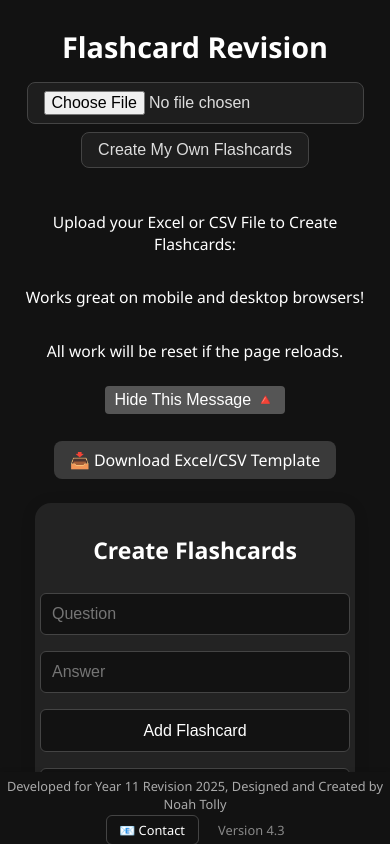
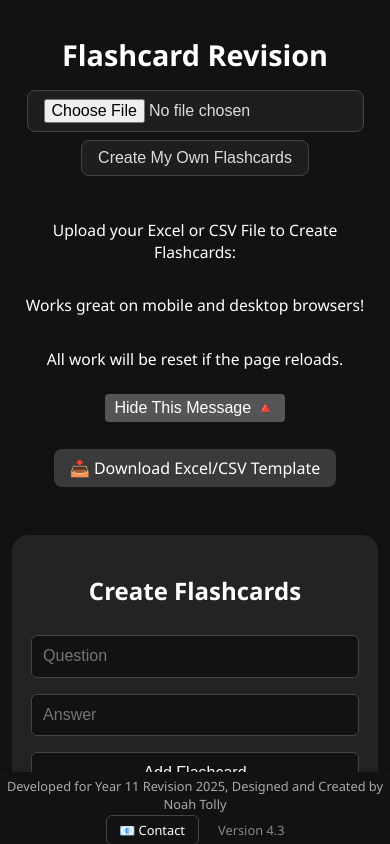
Before and after one commit to noahtollysmells/TESTINGOFFLASHCARDS, a plain HTML site: page index.html in a window 390 px wide. Both pictures are taken after a click on the button "Create My Own Flashcards". Drawn offline with Linux system fonts and the light colour scheme.

Commit message:
Update style.css

```diff
--- a/style.css
+++ b/style.css
@@ -158,8 +158,8 @@ a.download-btn:hover { background: #555; }
 @media (max-width: 600px) {
   .big-flashcard {
     width: 94vw;
-    max-width: 400px;
-    min-width: 180px;
+    max-width: 94vw;
+    min-width: 0;
     height: 260px;
     margin: 1rem auto;
   }
@@ -223,51 +223,33 @@ footer span.version { display: inline-block; margin-left: 1rem; color: #888; fon
   html, body {
     font-size: 16px;
     overflow-x: hidden;
+    overflow-y: hidden; /* Prevent vertical scroll */
+    width: 100vw;
+    max-width: 100vw;
+    height: 100vh;
+    max-height: 100vh;
   }
-  header {
-    padding: 0.5rem 0.5rem;
-  }
-  #flashcardContainer {
-    padding: 0.2rem;
-    width: 98vw;
-    max-width: 98vw;
-    overflow-x: hidden;
-  }
-  .big-flashcard {
-    width: 96vw;
-    max-width: 96vw;
-    min-width: 100px;
-    height: 180px;
-    margin: 0.5rem auto;
+  #flashcardContainer,
+  .big-flashcard,
+  #createSection,
+  #messageBanner {
+    width: 94vw !important;
+    max-width: 94vw !important;
+    min-width: 0 !important;
     box-sizing: border-box;
     overflow-x: hidden;
-  }
-  #createSection {
-    width: 96vw;
-    max-width: 320px;
-    min-width: 100px;
-    padding: 0.7rem 0.3rem 1rem 0.3rem;
-    margin: 1rem auto;
-    font-size: 0.96rem;
-    box-sizing: border-box;
-    overflow-x: hidden;
-  }
-  #messageBanner {
-    max-width: 96vw;
-    width: auto;
-    padding: 0.5rem 0.3rem;
-    box-sizing: border-box;
-    overflow-x: hidden;
+    margin-left: auto;
+    margin-right: auto;
   }
   footer {
+    width: 100vw;
+    left: 0;
+    bottom: 0;
+    position: fixed;
     font-size: 0.8rem;
     min-height: 48px;
     padding: 0.3rem 0;
     box-shadow: 0 -1px 4px rgba(0,0,0,0.10);
-    width: 100vw;
-    left: 0;
-    bottom: 0;
-    position: fixed;
   }
 }
 @media (min-width: 800px) {
```
